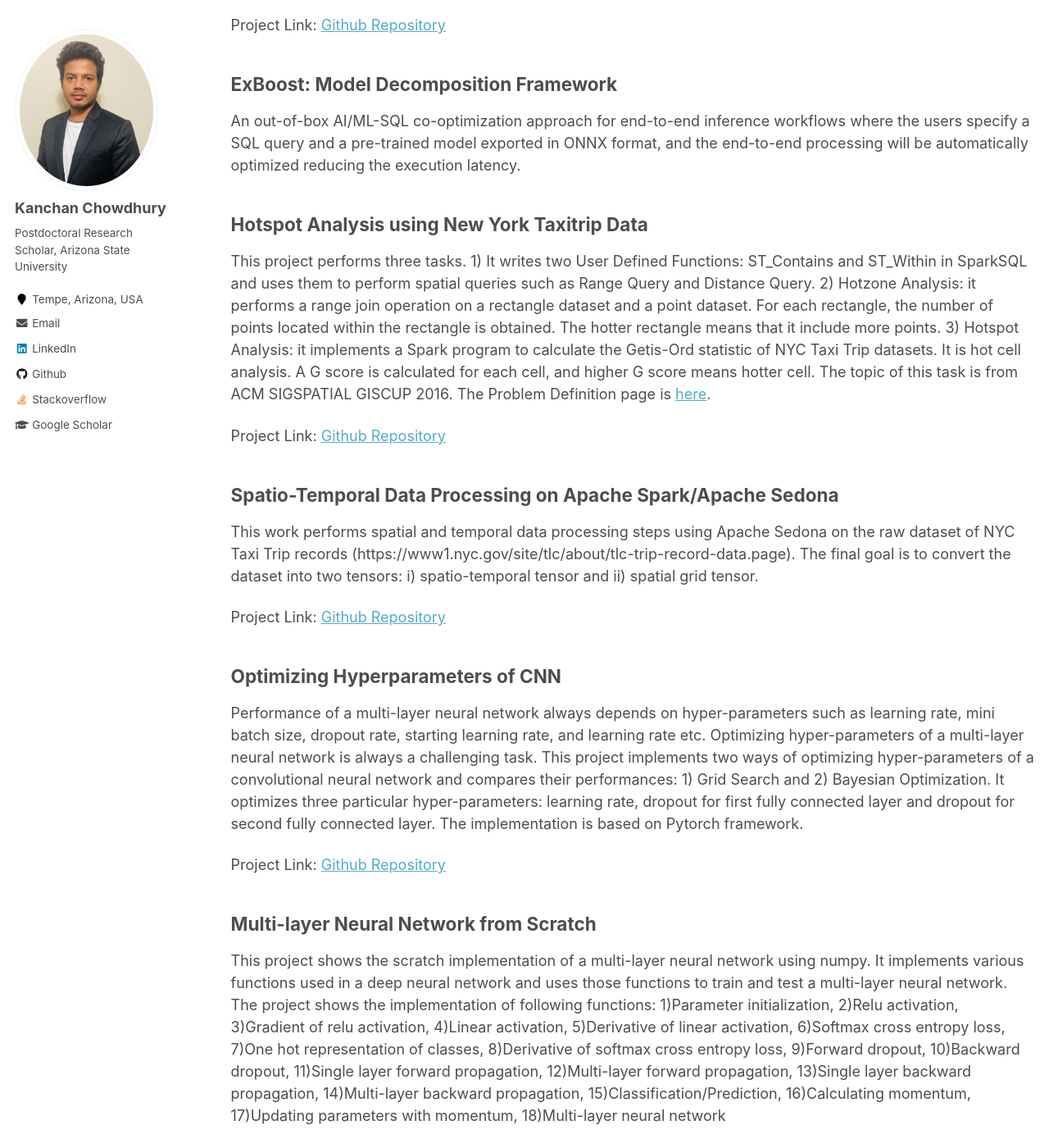
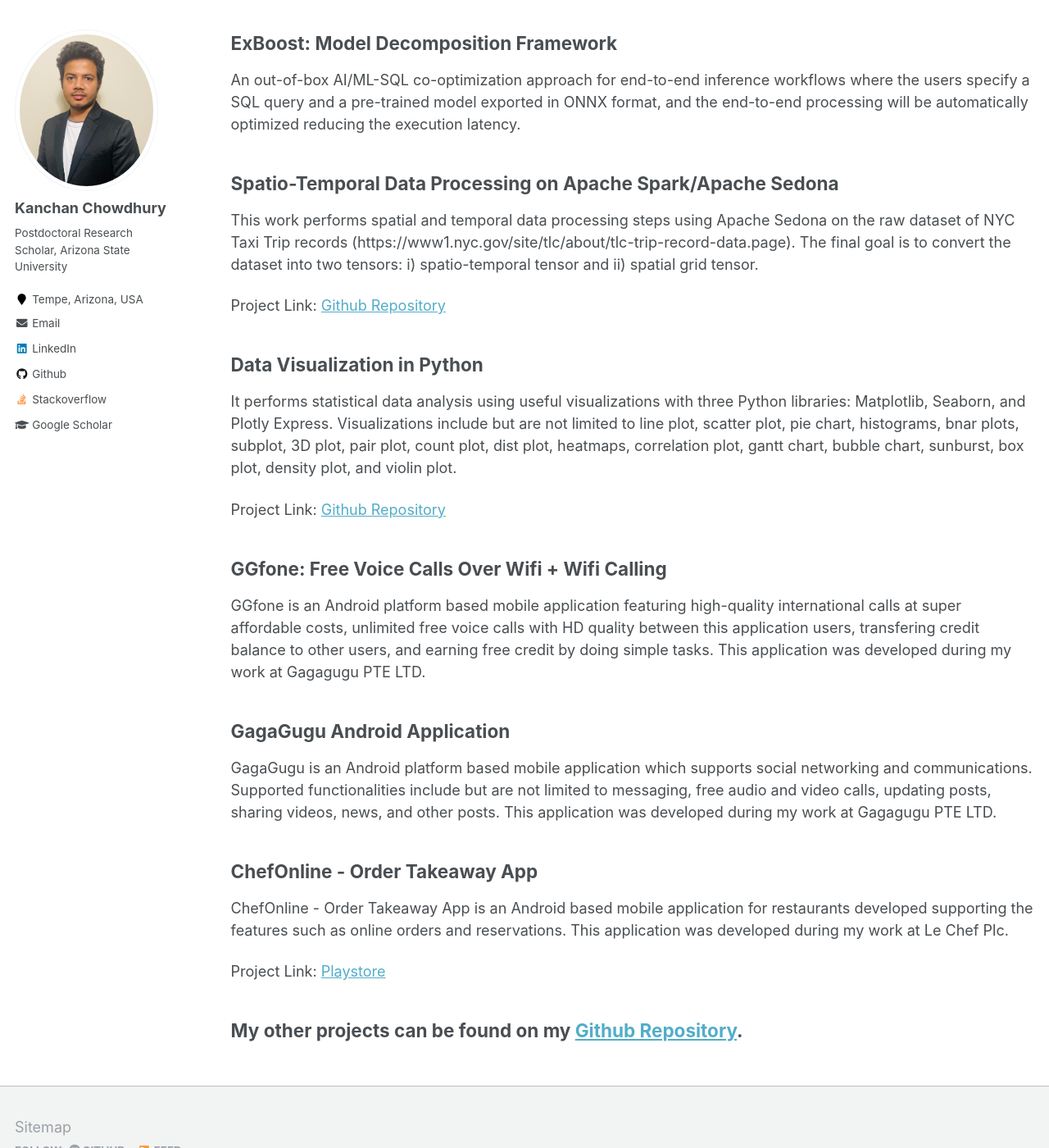
Before and after one commit to kanchanchy/kanchanchy.github.io, a Jekyll site: the page built from _pages/projects.md, in a window 1280 px wide and 1400 px high, scrolled down 852 px. Shown: the whole window at 82% size. Built offline with Jekyll 4.4.1, drawn with Linux system fonts in a browser that asks for light colours; some of the changed text lies outside the part shown.

Commit message:
'updated-projects-cv'

```diff
--- a/_data/navigation.yml
+++ b/_data/navigation.yml
@@ -13,4 +13,4 @@
     url: /teaching/
 
   - title: "CV"
-    url: https://kanchanchy.github.io/files/Kanchan-Chowdhury-CV.pdf
+    url: https://kanchanchy.github.io/files/CV-Kanchan-Chowdhury.pdf
--- a/_pages/projects.md
+++ b/_pages/projects.md
@@ -9,8 +9,6 @@
 Problem Solving
 ======
 I loved to solve problems on UVa Online Judge and Light OJ when I was an undergraduate student. During my graduate study, I solved problems in LeetCode. I solved 240+ problems on LeetCode, 305 problems in UVa Online Judge, 46 problems in Light OJ and participated in many programming contests both in real-time and online.
-
-Solved Problems Link: [UVa Online Judge](https://onlinejudge.org/index.php?option=com_onlinejudge&Itemid=20&page=show_authorstats&userid=77454).
 
 Projects
 ======
@@ -31,53 +29,17 @@
 ------
 An out-of-box AI/ML-SQL co-optimization approach for end-to-end inference workflows where the users specify a SQL query and a pre-trained model exported in ONNX format, and the end-to-end processing will be automatically optimized reducing the execution latency.
 
-Hotspot Analysis using New York Taxitrip Data
-------
-This project performs three tasks. 1) It writes two User Defined Functions: ST_Contains and ST_Within in SparkSQL and uses them to perform spatial queries such as Range Query and Distance Query. 2) Hotzone Analysis: it performs a range join operation on a rectangle dataset and a point dataset. For each rectangle, the number of points located within the rectangle is obtained. The hotter rectangle means that it include more points. 3) Hotspot Analysis: it implements a Spark program to calculate the Getis-Ord statistic of NYC Taxi Trip datasets. It is hot cell analysis. A G score is calculated for each cell, and higher G score means hotter cell. The topic of this task is from ACM SIGSPATIAL GISCUP 2016. The Problem Definition page is [here](http://sigspatial2016.sigspatial.org/giscup2016/problem).
-
-Project Link: [Github Repository](https://github.com/kanchanchy/Hotspot-Analysis-Taxitrip-Data)
-
 Spatio-Temporal Data Processing on Apache Spark/Apache Sedona
 ------
 This work performs spatial and temporal data processing steps using Apache Sedona on the raw dataset of NYC Taxi Trip records (https://www1.nyc.gov/site/tlc/about/tlc-trip-record-data.page). The final goal is to convert the dataset into two tensors: i) spatio-temporal tensor and ii) spatial grid tensor.
 
 Project Link: [Github Repository](https://github.com/kanchanchy/Spatial-Data-Processing)
 
-Optimizing Hyperparameters of CNN
-------
-Performance of a multi-layer neural network always depends on hyper-parameters such as learning rate, mini batch size, dropout rate, starting learning rate, and learning rate etc. Optimizing hyper-parameters of a multi-layer neural network is always a challenging task. This project implements two ways of optimizing hyper-parameters of a convolutional neural network and compares their performances: 1) Grid Search and 2) Bayesian Optimization. It optimizes three particular hyper-parameters: learning rate, dropout for first fully connected layer and dropout for second fully connected layer. The implementation is based on Pytorch framework.
-
-Project Link: [Github Repository](https://github.com/kanchanchy/Optimizing-Hyperparameters-CNN)
-
-Multi-layer Neural Network from Scratch
-------
-This project shows the scratch implementation of a multi-layer neural network using numpy. It implements various functions used in a deep neural network and uses those functions to train and test a multi-layer neural network. The project shows the implementation of following functions: 1)Parameter initialization, 2)Relu activation, 3)Gradient of relu activation, 4)Linear activation, 5)Derivative of linear activation, 6)Softmax cross entropy loss, 7)One hot representation of classes, 8)Derivative of softmax cross entropy loss, 9)Forward dropout, 10)Backward dropout, 11)Single layer forward propagation, 12)Multi-layer forward propagation, 13)Single layer backward propagation, 14)Multi-layer backward propagation, 15)Classification/Prediction, 16)Calculating momentum, 17)Updating parameters with momentum, 18)Multi-layer neural network
-
-Project Link: [Github Repository](https://github.com/kanchanchy/Multilayer-Neural-Network-from-Scratch)
-
-Forecasting Climate Change with Deep Learning
-------
-This project builds and trains an LSTM model in order to predict global and US temperature from historical data. It shows all steps from raw data loading and preprocessing to model evaluation in a step-by-step procedure. Operations include: data loading, exploratory data analysis, data cleaning, data visualization, preparing data for model training, model building, training and evaluation.
-
-Project Link: [Github Repository](https://github.com/kanchanchy/climate-change-forecasting-keras)
-
 Data Visualization in Python
 ------
 It performs statistical data analysis using useful visualizations with three Python libraries: Matplotlib, Seaborn, and Plotly Express. Visualizations include but are not limited to line plot, scatter plot, pie chart, histograms, bnar plots, subplot, 3D plot, pair plot, count plot, dist plot, heatmaps, correlation plot, gantt chart, bubble chart, sunburst, box plot, density plot, and violin plot.
 
 Project Link: [Github Repository](https://github.com/kanchanchy/Data-Visualization-in-Python)
-
-Fake News Detection using Bidirectional LSTM
-------
-This project builds and trains a bidirectional LSTM in order to perform fake news classification. It shows all steps from data loading and preprocessing to model evaluation in a step-by-step procedure. Operations include: data loading and feature engineering, data cleaning, data visualization, tokenization and feature vector generation, and model building, training and evaluation.
-
-Project Link: [Github Repository](https://github.com/kanchanchy/Fake-News-Detection-BiLSTM)
-
-Sentiment Analysis with BERT in PyTorch
-------
-The purpose of this project is to classify sentiment/emotions using twitter smile emotion dataset. It performs necessary data preprocessing, tokenization, and encoding to prepare the data for model training. After that, it sets up BERT pretrained model and performs training, evaluation, saving, and loading of the model.
-
-Project Link: [Github Repository](https://github.com/kanchanchy/sentiment-analysis-bert-pytorch)
 
 GGfone: Free Voice Calls Over Wifi + Wifi Calling
 ------
@@ -93,11 +55,6 @@
 
 Project Link: [Playstore](https://play.google.com/store/apps/details?id=com.chefonline.chefonline)
 
-Ayurvedic Treatment
-------
-It's an Android application providing useful home treatment information for various diseases. Provided information helps in knowing which plants are good for which diseases. It also helps in diagnosis of diseases based on symptoms. It helps in determining the BMI status, and necessary dietary tips are provided based on BMI status. It also shows the nearest hospitals on Google map.
-
-Project Link: [Github Repository](https://github.com/kanchanchy/Ayurvedic-Treatment)
 
 My other projects can be found on my [Github Repository](https://github.com/kanchanchy).
 ------
```
Also changed, not shown: _pages/cv.md (+1 -1 lines), 2 other files.
